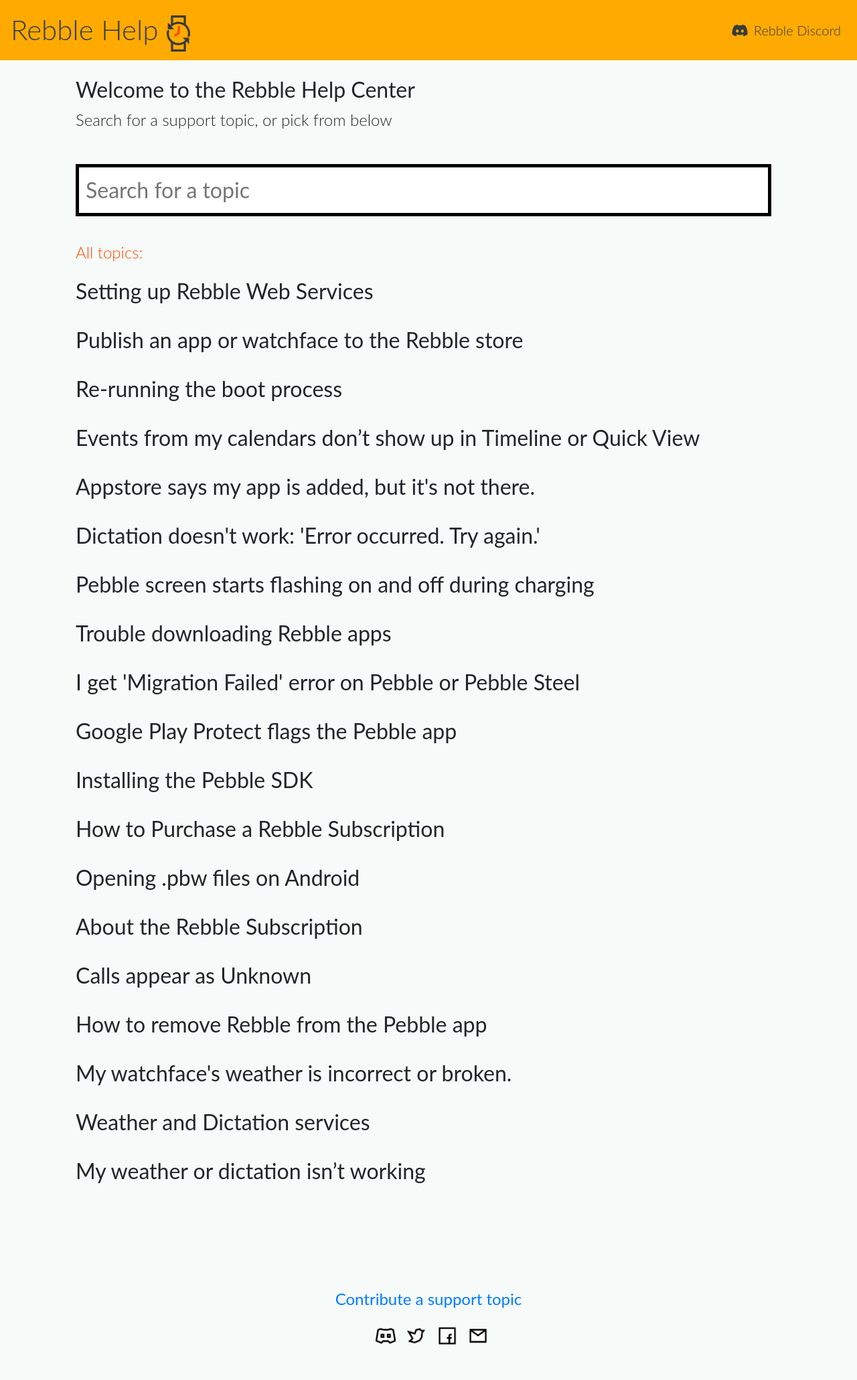
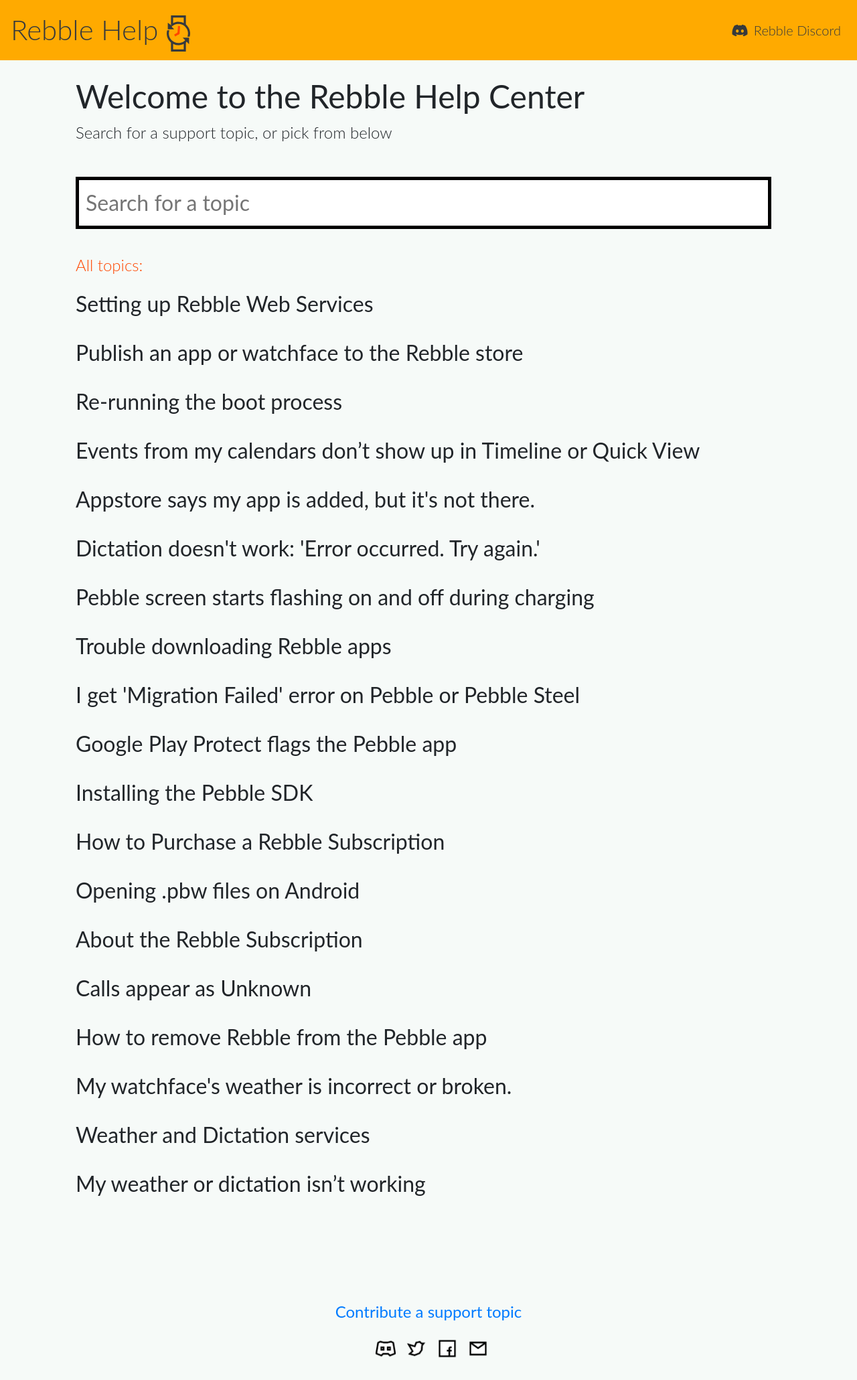
Before and after one commit to pebble-dev/rebble-help, a Jekyll site: the page built from index.html, in a window 1280 px wide. Shown: the whole page at 67% size. Built offline with Jekyll 4.4.1, drawn with Linux system fonts in a browser that asks for light colours; nearby versions of some CDN libraries.

Commit message:
More css tweaks

```diff
--- a/index.html
+++ b/index.html
@@ -7,8 +7,8 @@ permalink: /
 ---
 
 <div class="container">
-    <div class="row hugeText">
-      <h1> Welcome to the Rebble Help Center </h1>
+    <div class="row">
+      <h1 class="hugeText"> Welcome to the Rebble Help Center </h1>
     </div>
     <div class="row">
     <div class="lite">Search for a support topic, or pick from below</div>
```
